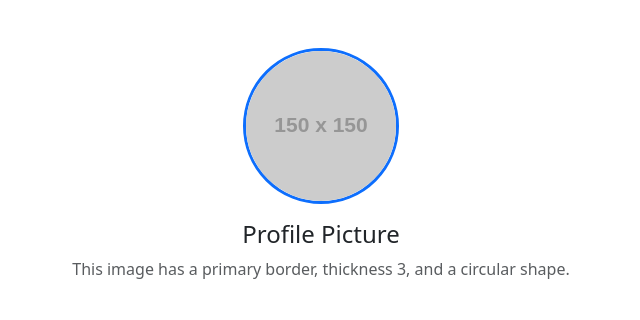
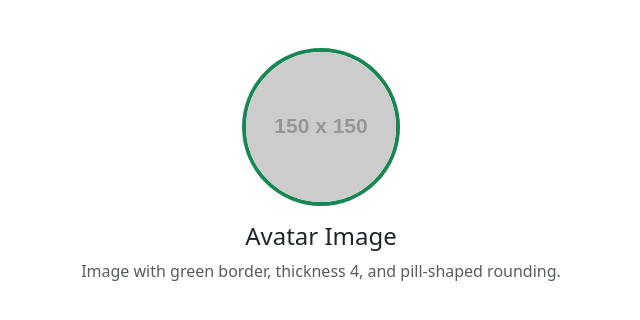
Before and after one commit to SOHIN-SHAIK/6440394_SHAIK_SOHIN, a plain HTML site: page Module-1/Bootstrap5/image-border-rounded.html in a window 1280 px wide. Shown: the whole page, without its empty margins (319-959 px from the left). Drawn offline with nearby package versions, Linux system fonts and the light colour scheme; placeholder pictures from the web are drawn by us.

Commit message:
Update and rename exercise-15-1-border-rounded-image.html to image-border-rounded.html

```diff
--- a/Module-1/Bootstrap5/exercise-15-1-border-rounded-image.html
+++ b/Module-1/Bootstrap5/image-border-rounded.html
@@ -1,18 +1,19 @@
+
 <!DOCTYPE html>
 <html lang="en">
 <head>
   <meta charset="UTF-8" />
   <meta name="viewport" content="width=device-width, initial-scale=1" />
-  <title>Image Border & Rounded</title>
+  <title>Bordered Rounded Image</title>
   <link href="https://cdn.jsdelivr.net/npm/bootstrap@5.3.3/dist/css/bootstrap.min.css" rel="stylesheet" />
 </head>
 <body>
   <div class="container text-center mt-5">
     <img src="https://via.placeholder.com/150"
-         alt="Profile"
-         class="border border-primary border-3 rounded-circle" />
-    <h4 class="mt-3">Profile Picture</h4>
-    <p class="text-muted">This image has a primary border, thickness 3, and a circular shape.</p>
+         alt="Avatar"
+         class="border border-success border-4 rounded-pill" />
+    <h4 class="mt-3">Avatar Image</h4>
+    <p class="text-muted">Image with green border, thickness 4, and pill-shaped rounding.</p>
   </div>
 </body>
 </html>
```
